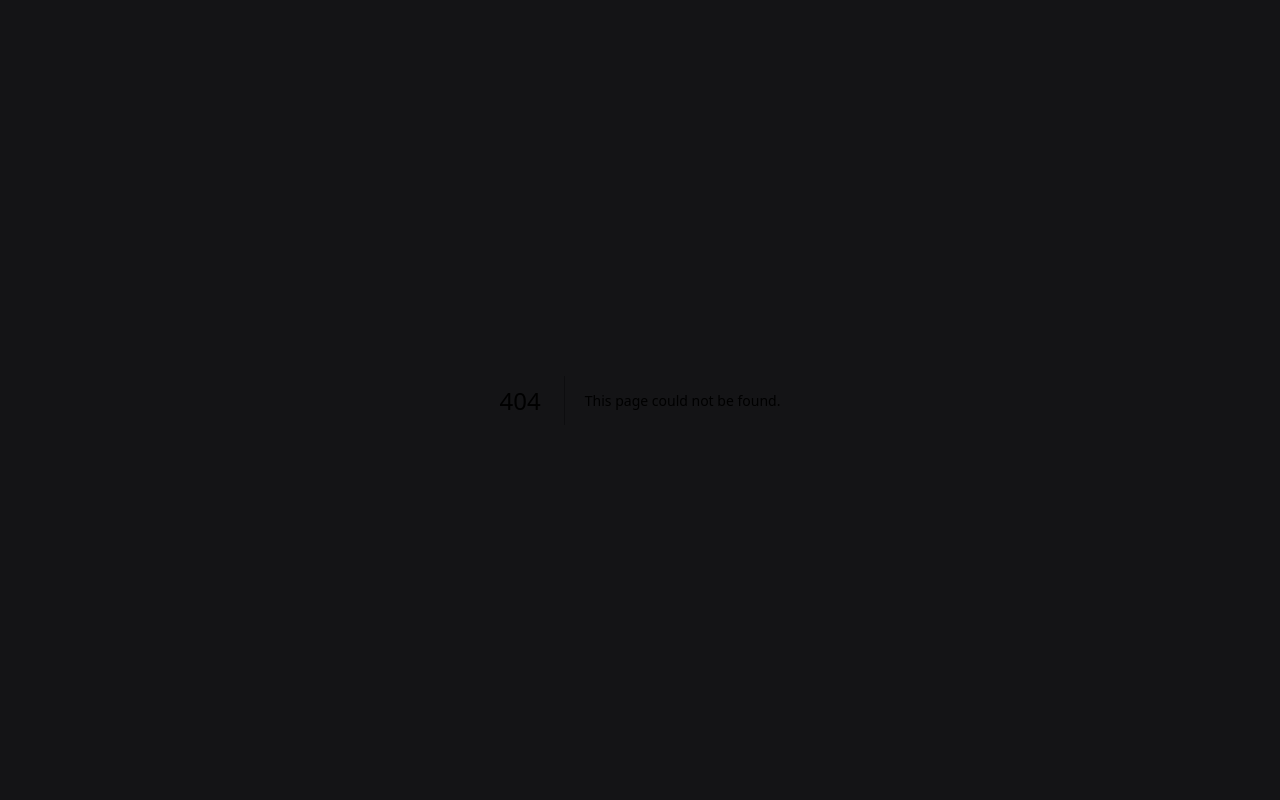
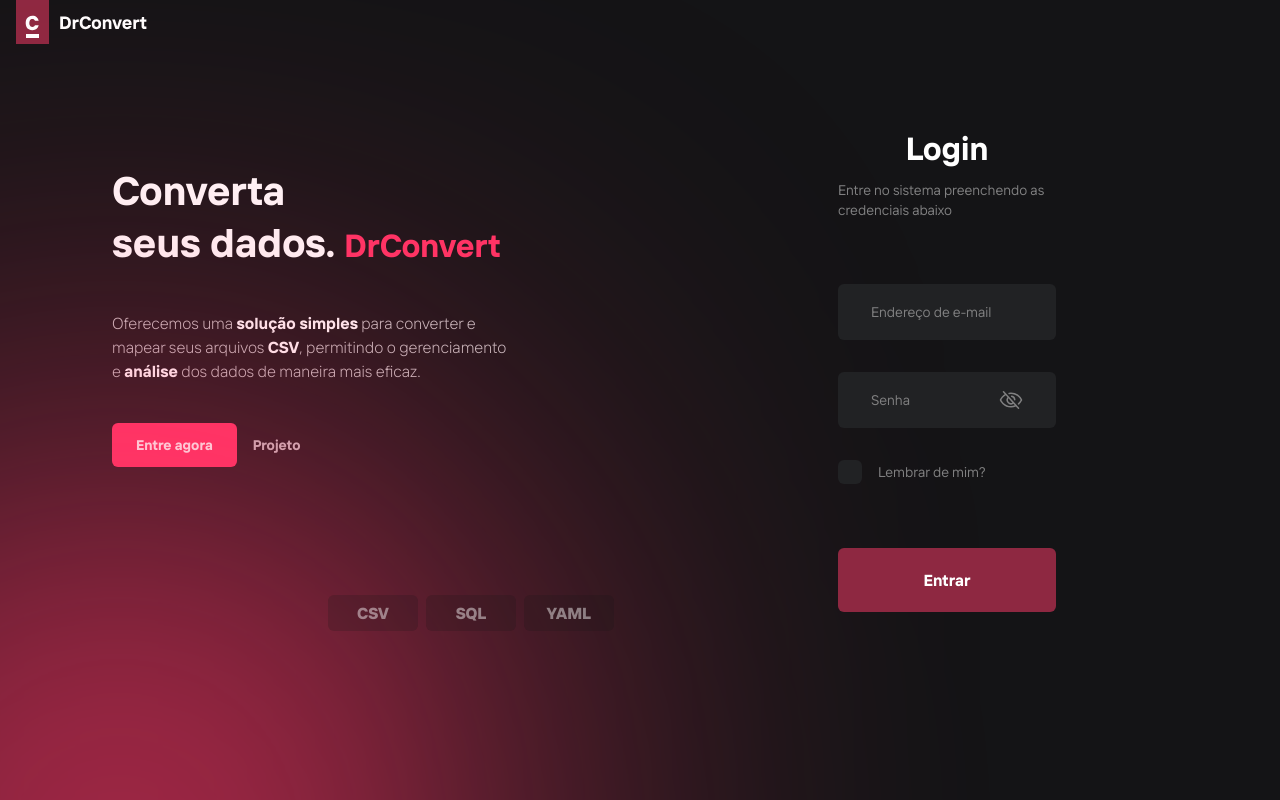
Before and after one commit to Equipe-Void/drconvert, a Next.js app in the folder web/: page /login in a window 1280 px wide. Before the commit this address had no page. Built offline with nearby package versions, Linux system fonts and the light colour scheme.

Commit message:
feat: login page

```diff
--- a/web/app/(home)/page.tsx
+++ /dev/null
@@ -1,7 +0,0 @@
-export default function Home() {
-  return (
-    <div>
-      home
-    </div>
-  )
-}
--- /dev/null
+++ b/web/app/login/_components/input.tsx
@@ -0,0 +1,36 @@
+"use client";
+
+import { useState } from "react";
+import { Eye, EyeSlash } from "@phosphor-icons/react";
+
+interface InputProps {
+  placeholder: string;
+  type: string;
+}
+
+const Input = ({ placeholder, type }: InputProps) => {
+  const [show, setShow] = useState(false);
+
+  return (
+    <div
+      className={`w-full h-14 pr-8 rounded-md bg-black1 border border-solid border-transparent focus-within:border-pink
+      ${type === "password" && "flex"}`}
+    >
+      <input
+        type={(show && "text") || type}
+        className="w-full h-full bg-transparent placeholder-gray1 outline-none px-8 font-normal text-sm
+      text-gray1 focus-within:text-white rounded-md"
+        placeholder={placeholder}
+      />
+      {type === "password" && (
+        <div className="h-full flex items-center cursor-pointer" onClick={() => setShow(!show)}>
+          {(show && <Eye className="text-gray1 h-6 w-6" />) || (
+            <EyeSlash className="text-gray1 h-6 w-6" />
+          )}
+        </div>
+      )}
+    </div>
+  );
+};
+
+export default Input;
--- /dev/null
+++ b/web/app/login/page.tsx
@@ -0,0 +1,108 @@
+"use client";
+
+import Image from "next/image";
+import { useState } from "react";
+import * as Checkbox from "@radix-ui/react-checkbox";
+
+import logo from "../../public/images/logo.svg";
+import Input from "./_components/input";
+import { Check } from "@phosphor-icons/react";
+
+export default function Home() {
+  const [rememberMe, setRememberMe] = useState(false);
+
+  const typesArr = ["CSV", "SQL", "YAML"];
+
+  return (
+    <div className="w-full h-screen overflow-hidden">
+      <div className="px-4">
+        <Image src={logo} alt="DrConvert logo" />
+      </div>
+      <div className="flex w-full h-full px-28">
+        <div className="flex-1 translate-y-[15%]">
+          <div className="flex flex-col gap-10 max-w-[25rem]">
+            <h1 className="font-bold text-white text-[2.5rem] leading-[52px]">
+              Converta
+              <br />
+              seus dados. <span className="text-pink text-[2rem]">DrConvert</span>
+            </h1>
+            <p className="font-light text-white/75">
+              Oferecemos uma <span className="font-bold text-white">solução simples</span> para
+              converter e mapear seus arquivos <span className="font-bold text-white">CSV</span>,
+              permitindo o gerenciamento e <span className="font-bold text-white">análise</span> dos
+              dados de maneira mais eficaz.
+            </p>
+            <div className="flex items-center gap-4">
+              <a
+                href=""
+                className="font-bold text-white text-sm px-6 py-3 rounded-md bg-pink hover:bg-pink/65 duration-200"
+              >
+                Entre agora
+              </a>
+              <a
+                href="https://github.com/Equipe-Void/api-3sem"
+                target="_blank"
+                className="font-bold text-white/75 text-sm hover:text-white duration-200"
+              >
+                Projeto
+              </a>
+            </div>
+          </div>
+          <div className="flex-1 relative">
+            <div className="h-[777px] w-[614px] rounded-full bg-pink filter blur-[220px] z-0 relative translate-x-[-300px]"></div>
+            <div className="absolute top-32 left-0 w-full pr-28">
+              <div className="flex gap-2 w-full justify-end">
+                {typesArr.map((type, i) => {
+                  return (
+                    <div
+                      key={i}
+                      className="bg-black0/20 font-extrabold text-white/45 w-[5.625rem] h-9 rounded-md flex
+                      items-center justify-center hover:bg-red hover:text-white duration-150"
+                    >
+                      {type}
+                    </div>
+                  );
+                })}
+              </div>
+            </div>
+          </div>
+        </div>
+        <div className="flex-1 px-28 translate-y-[10%]">
+          <div className="flex flex-col gap-16">
+            <div className="flex flex-col items-center gap-2">
+              <h1 className="font-bold text-[2rem] text-white">Login</h1>
+              <p className="font-normal text-sm text-gray1">
+                Entre no sistema preenchendo as credenciais abaixo
+              </p>
+            </div>
+            <div className="w-full flex flex-col gap-8">
+              <Input type="text" placeholder="Endereço de e-mail" />
+              <Input type="password" placeholder="Senha" />
+              <div className="w-full flex items-center gap-4">
+                <Checkbox.Root
+                  onCheckedChange={(checked) => {
+                    checked ? setRememberMe(true) : setRememberMe(false);
+                  }}
+                  className="w-6 h-6 p-1 rounded-md bg-black1"
+                >
+                  <Checkbox.Indicator>
+                    <Check className="w-4 h-4 text-pink" />
+                  </Checkbox.Indicator>
+                </Checkbox.Root>
+                <p className="text-xs lg:text-sm text-gray1 font-regular">Lembrar de mim?</p>
+              </div>
+            </div>
+            <div className="w-full">
+              <div
+                className="w-full h-16 rounded-md bg-red text-white font-bold text-base flex items-center justify-center
+              cursor-pointer duration-200 hover:bg-red/70"
+              >
+                Entrar
+              </div>
+            </div>
+          </div>
+        </div>
+      </div>
+    </div>
+  );
+}
--- a/web/package.json
+++ b/web/package.json
@@ -10,6 +10,8 @@
   },
   "dependencies": {
     "@next/font": "^14.1.4",
+    "@phosphor-icons/react": "^2.0.15",
+    "@radix-ui/react-checkbox": "^1.0.4",
     "next": "14.1.4",
     "react": "^18",
     "react-dom": "^18"
```
Also changed, not shown: web/public/images/logo.svg (added), 1 other file (tests, documents, lock files or other folders).
